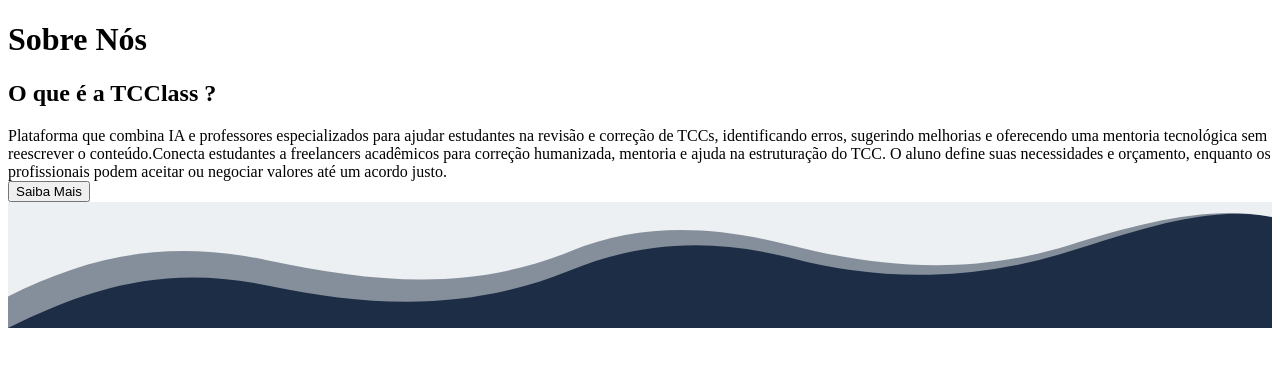
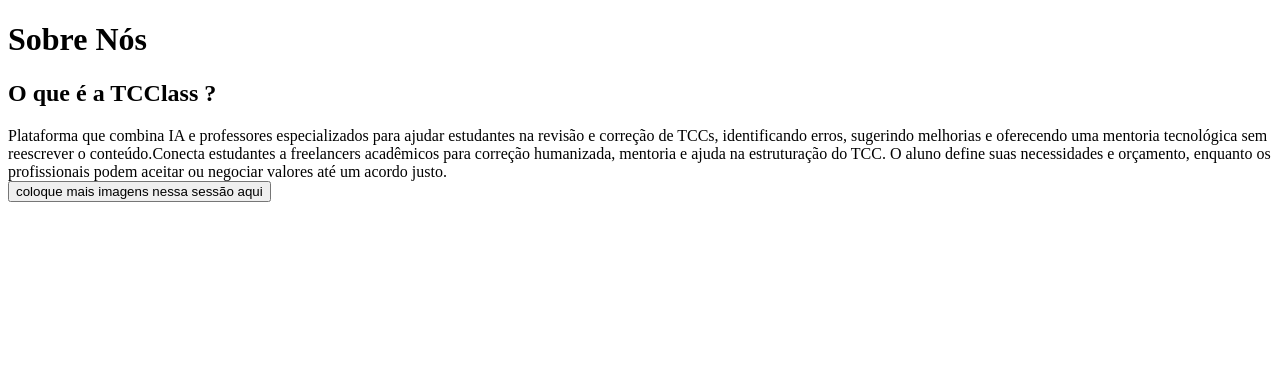
Before and after one commit to AndreCarlos007/TCClassNew.jsx, a Next.js app: page /Sobre in a window 1280 px wide. Shown: the top 366 px of the page. Built offline with nearby package versions, Linux system fonts and the light colour scheme.

Commit message:
:construction: ci: Elaborando e implementandos novas ideias

```diff
--- a/src/pages/Sobre.jsx
+++ b/src/pages/Sobre.jsx
@@ -15,7 +15,7 @@
           </div>
           <div className="flex flex-col justify-center md:flex-row md:gap-32 md:items-center ">
 
-            <section className="lg:max-w-[50vw]">
+            <section className="">
               <div className="flex flex-col mt-8 items-center">
               <div className="flex flex-col items-center lg:flex-row gap-5">
               <h1 className="text-[2rem] uppercase text-colorTextPrimary font-Mabry_Pro font-bold">
@@ -23,13 +23,13 @@
               </h1>
 
             </div>
-                <span className="mt-[1.5rem] text-[1.375rem]  font-Space_Grotesk text-left text-colorTextPrimary md:text-base ">
+                <span className="mt-[1.5rem] text-[1.375rem] lg:text-justify  font-Space_Grotesk text-left text-colorTextPrimary md:text-base ">
                   Plataforma que combina IA e professores especializados para
                   ajudar estudantes na revisão e correção de TCCs, identificando
                   erros, sugerindo melhorias e oferecendo uma mentoria
                   tecnológica sem reescrever o conteúdo.
                 </span>
-                <span className="mt-[1.5rem] text-[1.375rem]  font-Space_Grotesk text-left text-colorTextPrimary md:text-base ">
+                <span className="mt-[1.5rem] text-[1.375rem] lg:text-justify font-Space_Grotesk text-left text-colorTextPrimary md:text-base ">
                   Conecta estudantes a freelancers acadêmicos para correção
                   humanizada, mentoria e ajuda na estruturação do TCC. O aluno
                   define suas necessidades e orçamento, enquanto os
@@ -40,29 +40,14 @@
 
               <div className="flex ">
                 <button className="text-[1.375rem] mt-[1.5rem] hover:bg-slate-600 transition-all duration-300 font-medium font-Space_Grotesk rounded-xl h-10 w-96 text-colorWhite bg-bgColorDarkBlue">
-                  Saiba Mais
+                  coloque mais imagens nessa sessão aqui
                 </button>
               </div>
             </section>
           </div>
         </div>
       </div>
-      <div className="relative max-w-[100vw] bottom-[-1rem]">
-        <svg
-          xmlns="http://www.w3.org/2000/svg"
-          preserveAspectRatio="none"
-          viewBox="0 0 1000 100"
-        >
-          <g fill="#EDF0F2">
-            <rect stroke="none" fill="#1C2D45" width="100%" height="100%" />
-            <path
-              d="M0 0v99.7C62 69 122.4 48.7 205 66c83.8 17.6 160.5 20.4 240-12 54-22 110-26 173-10a392.2 392.2 0 0 0 222-5c55-17 110.3-36.9 160-27.2V0H0Z"
-              opacity=".5"
-            ></path>
-            <path d="M0 0v74.7C62 44 122.4 28.7 205 46c83.8 17.6 160.5 25.4 240-7 54-22 110-21 173-5 76.5 19.4 146.5 23.3 222 0 55-17 110.3-31.9 160-22.2V0H0Z"></path>
-          </g>
-        </svg>
-      </div>
+
     </div>
   );
 };
--- a/src/pages/Tccprof.jsx
+++ b/src/pages/Tccprof.jsx
@@ -84,9 +84,7 @@
           </div>
         </div>
       </div>
-      <div className='relative max-w-[100vw] bottom-[-1rem]'>
-      <svg xmlns="http://www.w3.org/2000/svg" viewBox="0 0 1000 100"><g fill="#1C2D45"><rect fill="#FFF" width="100%" height="100%"/><path d="M0 0v100c166.7 0 166.7-66 333.3-66S500 77 666.7 77 833.3 28 1000 28V0H0Z" opacity=".5"></path><path d="M0 0v100c166.7 0 166.7-66 333.3-66S500 70 666.7 70 833.3 16 1000 16V0H0Z" opacity=".5"></path><path d="M0 0v100c166.7 0 166.7-66 333.3-66S500 63 666.7 63 833.3 4 1000 4V0H0Z"></path></g></svg>
-    </div>
+
     </div>
   )
 }
```
Also changed, not shown: src/components/Footer.jsx (+4 -3 lines), src/components/Navbar.jsx (+6 -6 lines), src/styles/Navbar.module.css (+2 -5 lines).
